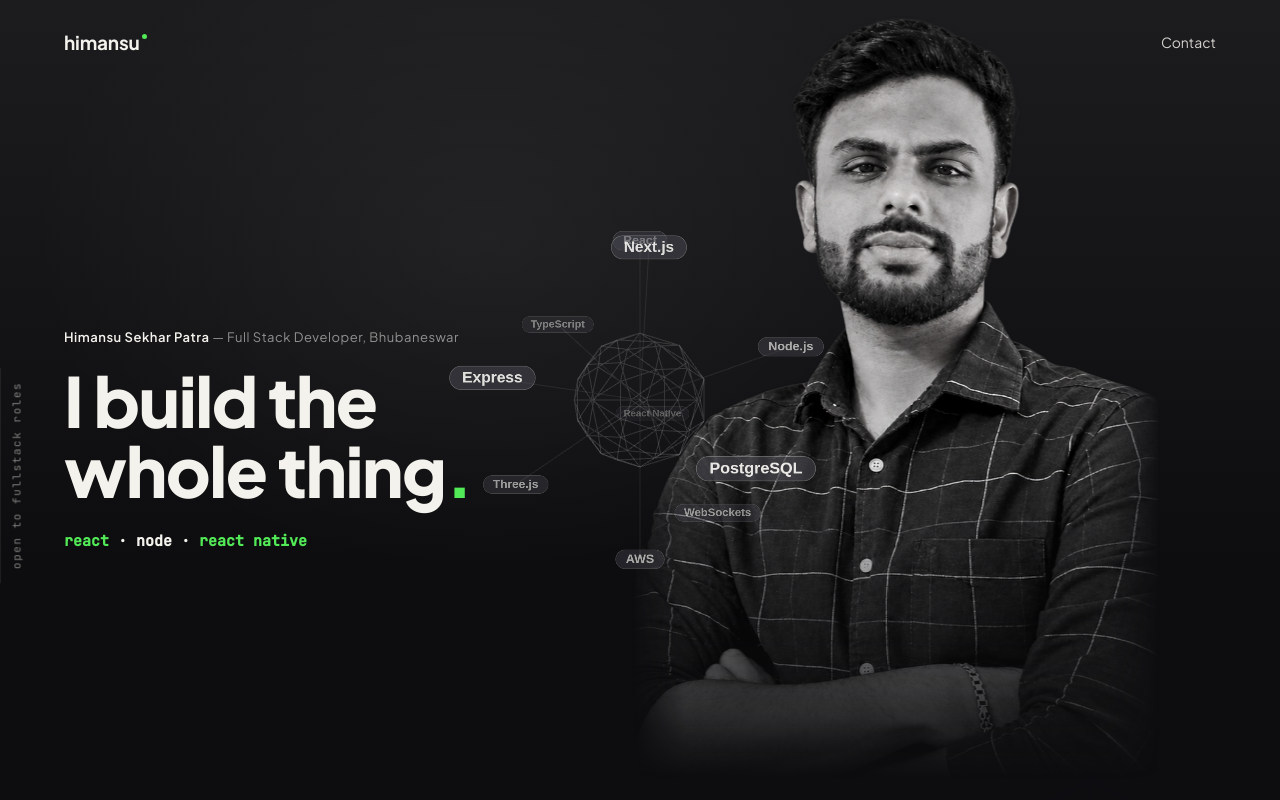
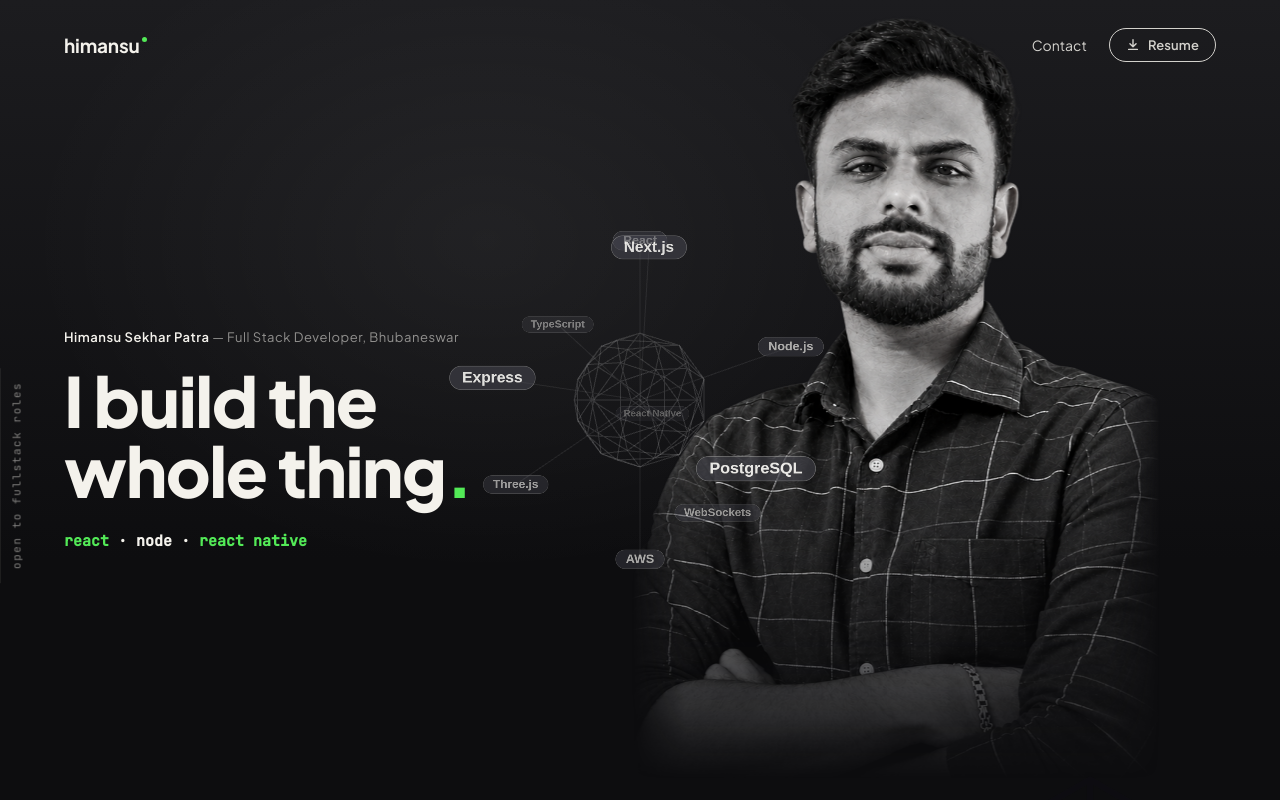
Before and after one commit to himansup27/My-Portfolio, a React (Create React App) app: page / in a window 1280 px wide. Shown: the top 800 px of the page. Built offline with nearby package versions, Linux system fonts and the light colour scheme.

Commit message:
feat: added resume

```diff
--- a/src/PortfolioV3/PortfolioV3.css
+++ b/src/PortfolioV3/PortfolioV3.css
@@ -622,3 +622,28 @@
   .pv3 .cap-label{ display:none; }
   .pv3 .cap-panel{ padding:24px 22px; }
 }
+
+/* ---- header: download resume button ----
+   Outline pill that borrows the header link's own text color (so it stays
+   readable on both the dark and the light sections) and fills with the
+   cycling accent color on hover, like the other accent elements. */
+.pv3 .header-actions{ display:flex; align-items:center; gap:22px; }
+.pv3 header a.resume-btn{
+  display:inline-flex; align-items:center; gap:8px;
+  padding:9px 16px; border-radius:100px;
+  border:1px solid currentColor;
+  font-size:13px; font-weight:600; letter-spacing:.01em; line-height:1;
+  transition:background .25s ease, border-color .25s ease, color .25s ease, transform .25s ease;
+}
+.pv3 header a.resume-btn svg{ flex:none; transition:transform .25s ease; }
+.pv3 header a.resume-btn:hover,
+.pv3 header a.resume-btn:focus-visible{
+  background:hsl(var(--hue) 78% 62%); border-color:hsl(var(--hue) 78% 62%);
+  color:#141014 !important; opacity:1; transform:translateY(-1px); outline:none;
+}
+.pv3 header a.resume-btn:hover svg,
+.pv3 header a.resume-btn:focus-visible svg{ transform:translateY(2px); }
+@media (max-width:600px){
+  .pv3 .header-actions{ gap:14px; }
+  .pv3 header a.resume-btn{ padding:7px 13px; font-size:12px; }
+}
--- a/src/PortfolioV3/components/Header.jsx
+++ b/src/PortfolioV3/components/Header.jsx
@@ -3,12 +3,14 @@ import { profile } from '../data';
 import { useBackgroundContrast } from '../hooks/useBackgroundContrast';
 import './Header.css';
 
-// The three pieces of fixed text. Each one switches to dark text on its
+// The four pieces of fixed text. Each one switches to dark text on its
 // own when it's over a light background (the cream and violet sections).
+// The Resume button is tracked like the others, so its border and text
+// follow the same color change (its border uses currentColor).
 const Header = () => {
-  const { refs, onLight } = useBackgroundContrast(3);
-  const [tagRef, logoRef, linkRef] = refs;
-  const [tagLight, logoLight, linkLight] = onLight;
+  const { refs, onLight } = useBackgroundContrast(4);
+  const [tagRef, logoRef, linkRef, resumeRef] = refs;
+  const [tagLight, logoLight, linkLight, resumeLight] = onLight;
 
   return (
     <>
@@ -17,7 +19,35 @@ const Header = () => {
         <div ref={logoRef} className={`logo${logoLight ? ' on-light' : ''}`}>
           {profile.firstName}<span className="dot accent-bg" />
         </div>
-        <a ref={linkRef} href="#contact" className={linkLight ? 'on-light' : undefined}>Contact</a>
+
+        {/* Contact + Resume sit together on the right (the header lays out
+            its direct children with space-between, so two loose links
+            would push Contact into the middle). */}
+        <div className="header-actions">
+          <a ref={linkRef} href="#contact" className={linkLight ? 'on-light' : undefined}>Contact</a>
+          <a
+            ref={resumeRef}
+            className={`resume-btn${resumeLight ? ' on-light' : ''}`}
+            href={`${process.env.PUBLIC_URL}/Himansu_Sekhar_Patra_Resume.pdf`}
+            download="Himansu_Sekhar_Patra_Resume.pdf"
+            aria-label="Download resume (PDF)"
+          >
+            <svg
+              width="14"
+              height="14"
+              viewBox="0 0 16 16"
+              fill="none"
+              stroke="currentColor"
+              strokeWidth="1.6"
+              strokeLinecap="round"
+              strokeLinejoin="round"
+              aria-hidden="true"
+            >
+              <path d="M8 2v8M4.5 6.5 8 10l3.5-3.5M3 13h10" />
+            </svg>
+            Resume
+          </a>
+        </div>
       </header>
     </>
   );
```
Also changed, not shown: 1 other file (tests, documents, lock files or other folders).
